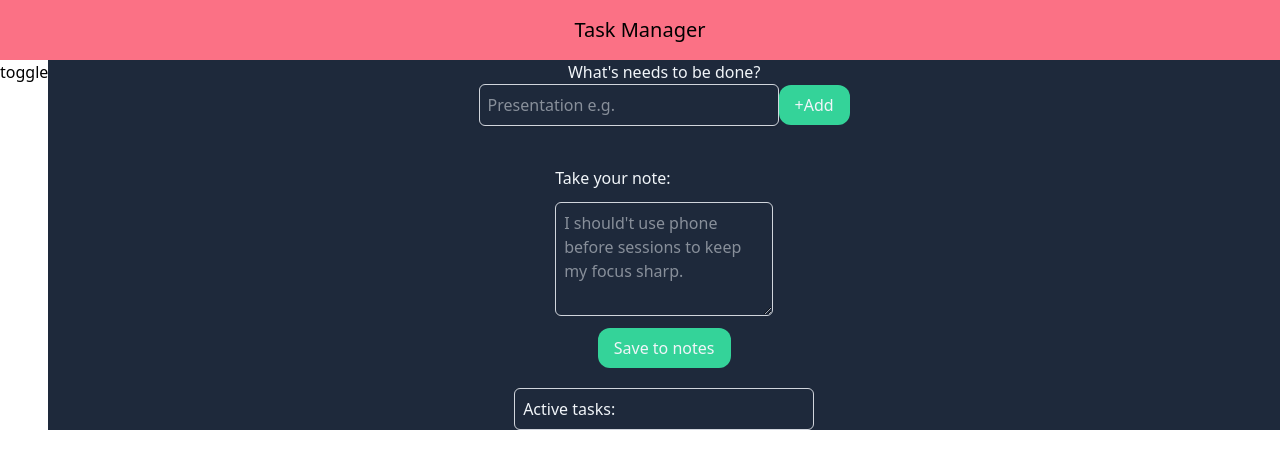
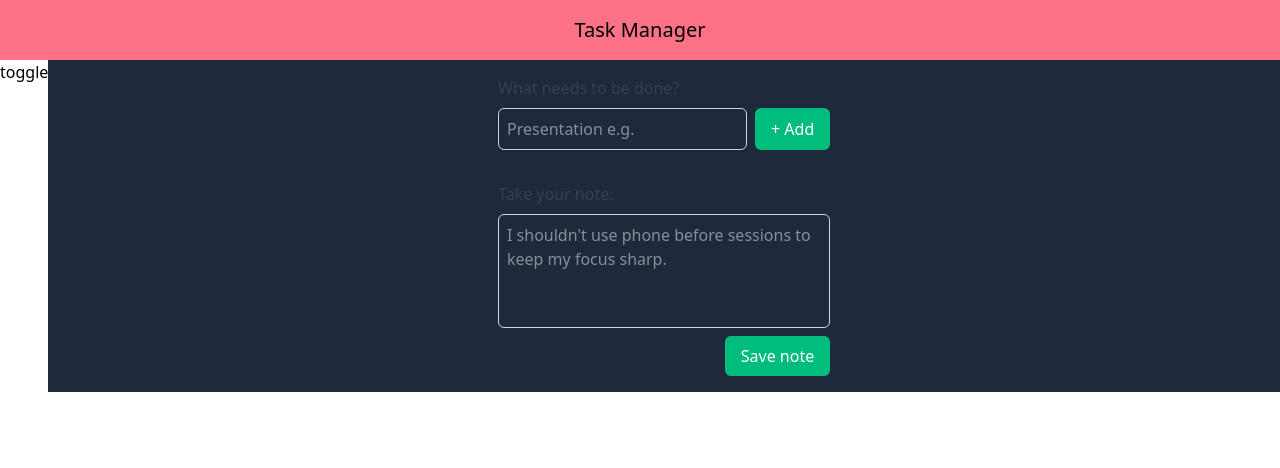
Before and after one commit to visionas9/task-manager, a Next.js app: page /task/1 in a window 1280 px wide. Shown: the top 468 px of the page. Built offline with nearby package versions, Linux system fonts and the light colour scheme.

Commit message:
delete button fix and style

```diff
--- a/app/components/TaskCard.tsx
+++ b/app/components/TaskCard.tsx
@@ -17,11 +17,7 @@ export default function TaskCard() {
     if (!dutyInput.trim()) return;
     setDuties([
       ...duties,
-      {
-        id: crypto.randomUUID(),
-        text: dutyInput.trim(),
-        isCompleted: false,
-      },
+      { id: crypto.randomUUID(), text: dutyInput.trim(), isCompleted: false },
     ]);
     setDutyInput("");
   };
@@ -38,82 +34,84 @@ export default function TaskCard() {
     setDuties((prev) => prev.filter((p) => p.id !== id));
   };
 
-  const renderDuties = duties.map((duty) => (
-    <div key={duty.id} className="flex">
-      <input
-        type="checkbox"
-        checked={duty.isCompleted}
-        onChange={() => handleToggleDuty(duty.id)}
-      />
-      <span className={duty.isCompleted ? "line-through" : ""}>
-        {duty.text}
-      </span>
-      <button onClick={() => deleteDuty} className="flex justify-end">
-        x
-      </button>
-    </div>
-  ));
-
   const handleAddNote = () => {
     if (!noteInput.trim()) return;
     setNotes([...notes, noteInput.trim()]);
     setNoteInput("");
   };
 
-  console.log(duties);
-  console.log(notes);
-
   return (
-    <main>
-      <div className="flex flex-col items-center justify-center">
-        {/** Duties input **/}
-        <label>What's needs to be done?</label>
-        <div className="flex items-center justify-between">
+    <main className="max-w-md mx-auto p-4 flex flex-col gap-8">
+      {/* Duties input */}
+      <div className="flex flex-col gap-2">
+        <label className="font-medium text-gray-700">
+          What needs to be done?
+        </label>
+        <div className="flex gap-2">
           <input
             type="text"
             placeholder="Presentation e.g."
-            className="border border-gray-300 rounded-md p-2 w-[300px] shadow-sm focus:outline-none focus:ring-2 focus:ring-emerald-500 focus:border-transparent"
+            className="flex-1 border border-gray-300 rounded-md p-2 shadow-sm focus:outline-none focus:ring-2 focus:ring-emerald-500 focus:border-transparent"
             value={dutyInput}
             onChange={(e) => setDutyInput(e.target.value)}
             onKeyDown={(e) => e.key === "Enter" && handleAddDuty()}
           />
-
           <button
-            className="bg-emerald px-4 py-2 rounded-xl hover:cursor-pointer shrink-0"
+            className="bg-emerald-500 text-white px-4 py-2 rounded-md hover:bg-emerald-600 cursor-pointer shrink-0 transition"
             onClick={handleAddDuty}
           >
-            +Add
+            + Add
           </button>
         </div>
+      </div>
 
-        {/** Notes texarea **/}
-        <div className="flex flex-col mt-10 gap-3">
-          <label>Take your note:</label>
+      {/* Render Duties */}
+      {duties.length > 0 && (
+        <div className="flex flex-col gap-2">
+          <p className="font-medium text-gray-700">Active tasks:</p>
+          <ul className="flex flex-col border border-gray-200 rounded-md divide-y divide-gray-200">
+            {duties.map((duty) => (
+              <li key={duty.id} className="flex items-center gap-3 p-3">
+                <input
+                  type="checkbox"
+                  checked={duty.isCompleted}
+                  onChange={() => handleToggleDuty(duty.id)}
+                  className="w-4 h-4 accent-emerald-500 cursor-pointer"
+                />
+                <span
+                  className={`flex-1 ${duty.isCompleted ? "line-through text-gray-400" : ""}`}
+                >
+                  {duty.text}
+                </span>
+                <button
+                  onClick={() => deleteDuty(duty.id)}
+                  className="text-gray-400 hover:text-red-500 cursor-pointer transition"
+                  aria-label="Delete duty"
+                >
+                  ✕
+                </button>
+              </li>
+            ))}
+          </ul>
+        </div>
+      )}
+
+      {/* Notes */}
+      <div className="flex flex-col gap-2">
+        <label className="font-medium text-gray-700">Take your note:</label>
         <textarea
-            placeholder="I should't use phone before sessions to keep my focus sharp."
-            className="border border-gray-300 rounded-md p-2 w-full focus:outline-none focus:ring-2 focus:ring-emerald-500 focus:border-transparent"
+          placeholder="I shouldn't use phone before sessions to keep my focus sharp."
+          className="border border-gray-300 rounded-md p-2 focus:outline-none focus:ring-2 focus:ring-emerald-500 focus:border-transparent resize-none"
           rows={4}
           value={noteInput}
           onChange={(e) => setNoteInput(e.target.value)}
-            onKeyDown={(e) => e.key === "Enter" && handleAddNote()}
         />
         <button
-            className="m-auto bg-emerald px-4 py-2 rounded-xl hover:cursor-pointer shrink-0"
+          className="self-end bg-emerald-500 text-white px-4 py-2 rounded-md hover:bg-emerald-600 cursor-pointer transition"
           onClick={handleAddNote}
         >
-            Save to notes
+          Save note
         </button>
-        </div>
-
-        {/** Render Duties **/}
-
-        <div
-          className="flex flex-col border border-gray-300 rounded-md p-2 w-[300px]
-        gap-2 mt-5"
-        >
-          <p>Active tasks:</p>
-          {renderDuties}
-        </div>
       </div>
     </main>
   );
```
Lines whose indentation alone changed are shown as unchanged.
